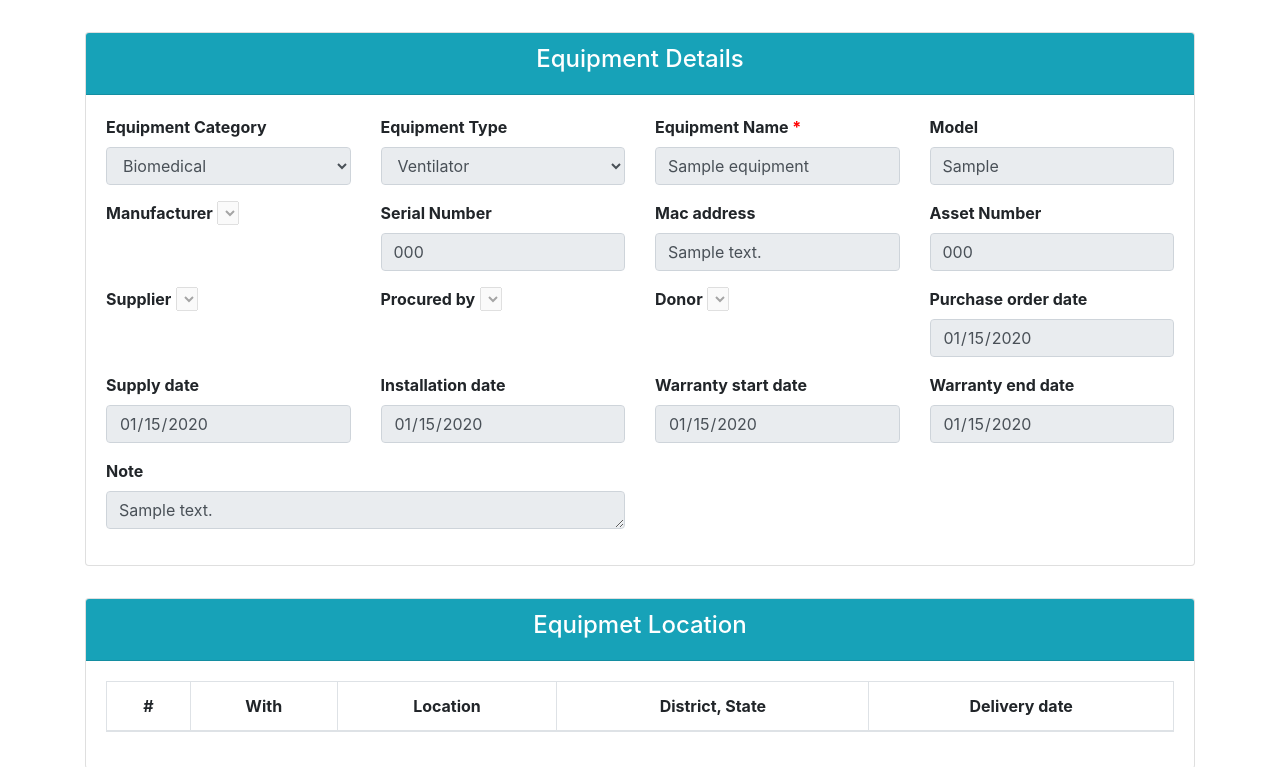
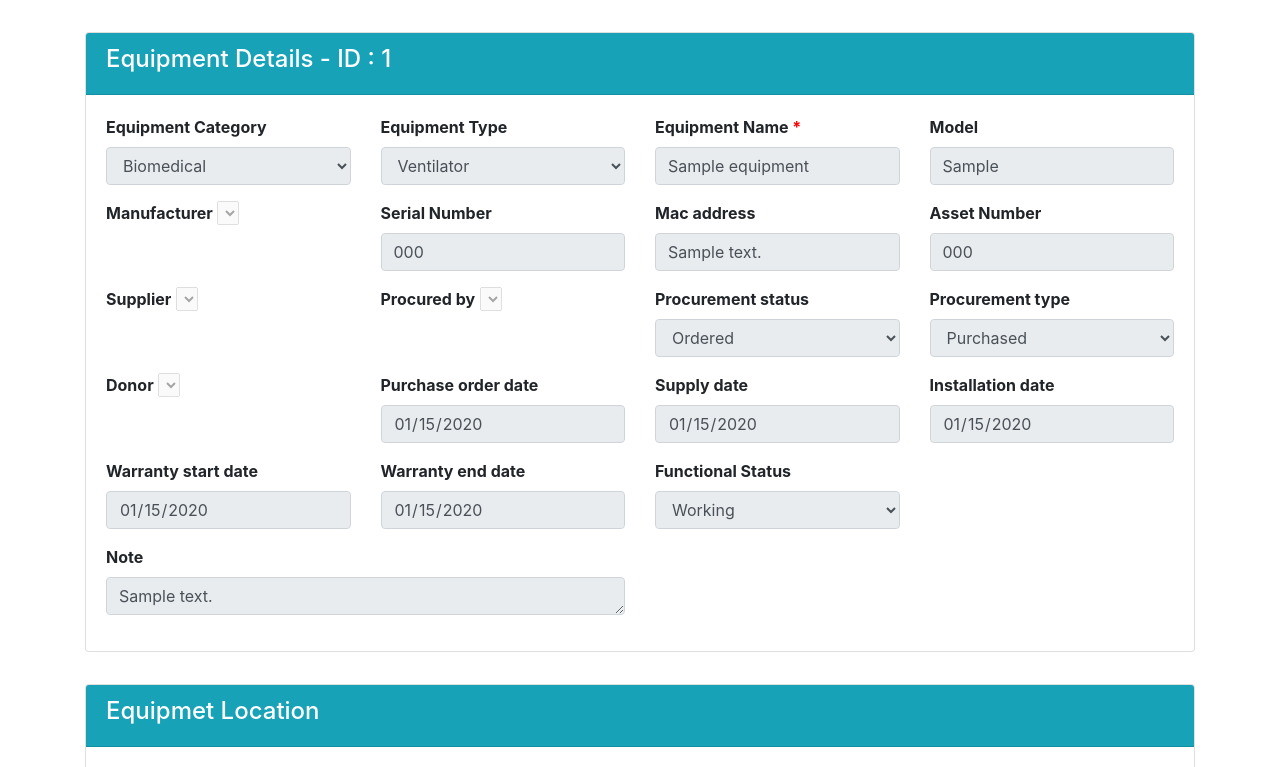
Before and after one commit to Manish-Kumar-Sadhu/equipment4seva_v2, a CodeIgniter app: page /database/index.php/equipments/view/1 in a window 1280 px wide. Shown: the part 58-825 px from the top of the page. Run offline with CodeIgniter, Linux system fonts and the light colour scheme; data comes from the database, SQL or seed files in the repository; tables that the repository leaves empty hold one stand-in row (values such as "Sample post"); data that the repository does not hold is empty; some libraries are stand-ins or nearby versions.

Commit message:
Feat : added new fields in the view

```diff
--- a/application/controllers/equipments.php
+++ b/application/controllers/equipments.php
@@ -31,6 +31,9 @@ class Equipments extends CI_Controller {
 		$this->data['equipment_type'] = $this->master_model->get_data('equipment_type');
 		$this->data['equipment_category'] = $this->master_model->get_data('equipment_category');
 		$this->data['location'] = $this->master_model->get_data('location');
+		$this->data['equipment_procurement_type'] = $this->master_model->get_data('equipment_procurement_type');
+		$this->data['equipment_procurement_status'] = $this->master_model->get_data('equipment_procurement_status');
+		$this->data['equipment_functional_status'] = $this->master_model->get_data('equipment_functional_status');
 		$this->data['equipment_location_history'] = $this->master_model->get_equipment_location_history($equipment_id);
 		$this->data['district'] = $this->master_model->get_data('district');
 		$this->data['journal_type'] = $this->master_model->get_data('journal_type');
--- a/application/views/edit_equipment.php
+++ b/application/views/edit_equipment.php
@@ -9,7 +9,7 @@ defined('BASEPATH') OR exit('No direct script access allowed');
         margin-top:2rem;
     }
     .card-header{
-        text-align:center;
+        text-align:left;
     }
     select{
         cursor: pointer;
@@ -31,7 +31,7 @@ defined('BASEPATH') OR exit('No direct script access allowed');
 <div class="container">
     <div class="card">
         <div class="card-header bg-info text-white">
-           <h4> Edit Equipment Details</h4>
+           <h4> Edit Equipment Details - ID : <?php echo $equipment->equipment_id; ?></h4>
         </div>
         <div class="card-body">
             <form id="edit_equipment" action="<?= base_url('equipments/edit/').$equipment_id; ?>" method="POST">
--- a/application/views/equipment.php
+++ b/application/views/equipment.php
@@ -10,12 +10,15 @@ defined('BASEPATH') OR exit('No direct script access allowed');
         margin-top:2rem;
     }
     .card-header{
-        text-align:center;
+        text-align:left;
     }
-
     .round-button{
         border-radius:100%;
         border: solid 1px;
+    }
+    .selectize-control .selectize-input.disabled{
+        opacity: 1;
+        background-color:#e9ecef;
     }
 </style>
 <link rel="stylesheet" href="<?php echo base_url();?>assets/css/theme.default.css" >
@@ -33,10 +36,10 @@ defined('BASEPATH') OR exit('No direct script access allowed');
         <div class="card-header bg-info text-white">
             <div class="row">
                 <div class="col-md-<?php echo ($logged_in && in_array($equipment->procured_by_party_id, $user_party_ids))  ? '10' : '12'; ?>">
-                    <h4>  Equipment Details </h4>
+                    <h4>  Equipment Details - ID : <?php echo $equipment->equipment_id; ?> </h4>
                 </div>
                 <?php if($logged_in && in_array($equipment->procured_by_party_id, $user_party_ids) ) { ?>
-                    <div class="col-md-2" style="padding:5px;">
+                    <div class="col-md-2 ">
                         <button class="btn btn-light round-button" onclick="update_equipment('<?= $equipment->equipment_id; ?>')" ><i class='fa fa-pencil' aria-hidden='true'></i></button>
                         <button class="btn btn-light round-button"><i class='fa fa-trash' aria-hidden='true'></i></button>
                     </div>
@@ -100,6 +103,30 @@ defined('BASEPATH') OR exit('No direct script access allowed');
                 <div class="form-group col-md-4 col-lg-3 col-xs-12">
                     <label for="procured_by_party">Procured by</label>
                     <select name="procured_by_party" id="procured_by_party" placeholder="----------Select----------">
+                    </select>
+                </div>
+                <div class="form-group col-md-4 col-lg-3 col-xs-12">
+                    <label for="procurement_status">Procurement status</label>
+                    <select class="form-control" name="procurement_status" id="procurement_status">
+                        <option value="0" selected>Procurement status</option>
+                        <?php
+                            foreach($equipment_procurement_status as $r){ ?>
+                            <option value="<?php echo $r->equipment_procurement_status_id;?>"
+                            <?php if($this->input->post('equipment_procurement_status') == $r->equipment_procurement_status_id || $equipment->procurement_status_id == $r->equipment_procurement_status_id ) echo " selected "; ?>
+                            ><?php echo $r->procurement_status;?></option>
+                            <?php }  ?>
+                    </select>
+                </div>
+                <div class="form-group col-md-4 col-lg-3 col-xs-12">
+                    <label for="procurement_type">Procurement type</label>
+                    <select class="form-control" name="procurement_type" id="procurement_type">
+                        <option value="0" selected>Procurement type</option>
+                        <?php
+                            foreach($equipment_procurement_type as $r){ ?>
+                            <option value="<?php echo $r->equipment_procurement_type_id;?>"
+                            <?php if($this->input->post('equipment_procurement_type') == $r->equipment_procurement_type_id || $equipment->equipment_procurement_type_id == $r->equipment_procurement_type_id) echo " selected "; ?>
+                            ><?php echo $r->procurement_type;?></option>
+                            <?php }  ?>
                     </select>
                 </div>
                 <div class="form-group col-md-4 col-lg-3 col-xs-12">
@@ -201,6 +228,18 @@ defined('BASEPATH') OR exit('No direct script access allowed');
                         <textarea class="form-control" name="current_address" rows="1"><?= $equipment_location_data->address; ?></textarea>
                     </div>
                 <?php } ?> -->
+                <div class="form-group col-md-4 col-lg-3 col-xs-12">
+                    <label for="functional_status">Functional Status</label>
+                    <select class="form-control" name="functional_status" id="functional_status">
+                        <option value="0" selected>Functional Status</option>
+                        <?php
+                            foreach($equipment_functional_status as $r){ ?>
+                            <option value="<?php echo $r->functional_status_id;?>"
+                            <?php if($this->input->post('functional_status') == $r->functional_status_id || $equipment->functional_status_id == $r->functional_status_id ) echo " selected "; ?>
+                            ><?php echo $r->working_status;?></option>
+                            <?php }  ?>
+                    </select>
+                </div>
                 <div class="form-group col-md-6 col-lg-6 col-xs-12">
                     <label for="note">Note</label>
                     <textarea class="form-control" name="note" rows="1"><?= $equipment->note; ?></textarea>
```
